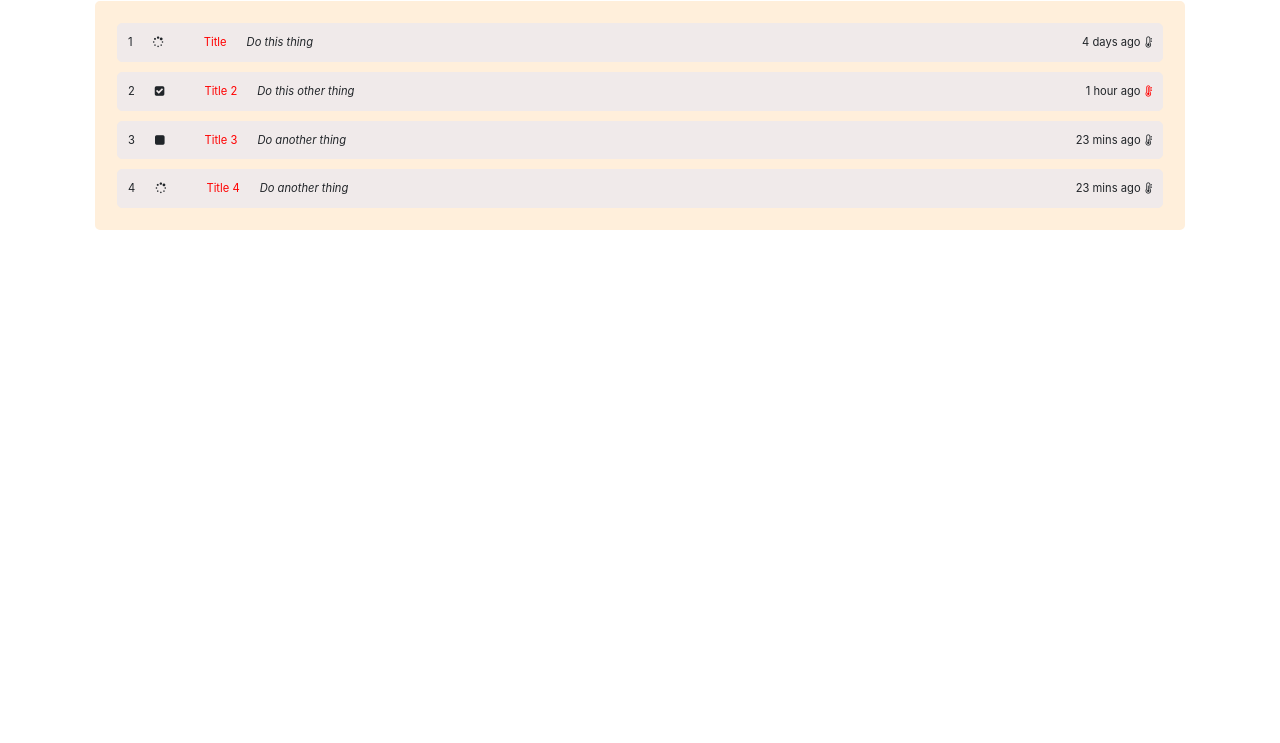
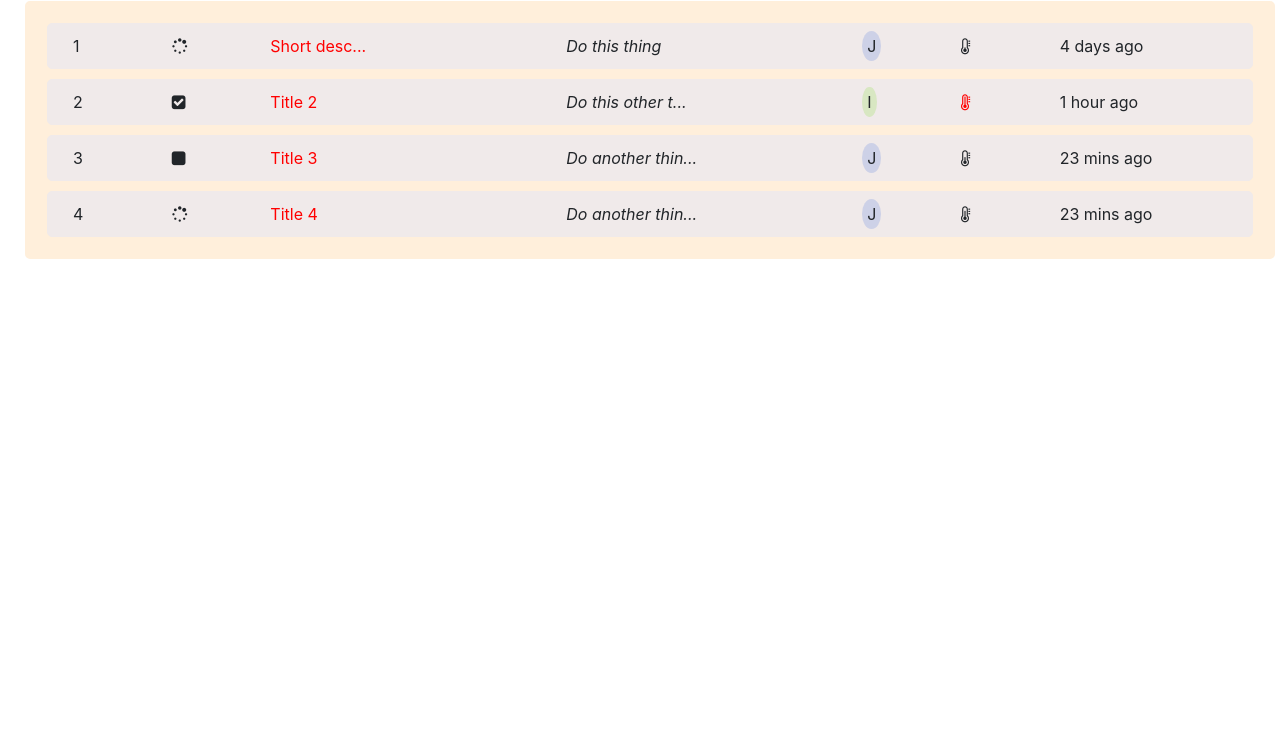
Before and after one commit to jpoffline/todo, a plain HTML site: page frontend/index.html in a window 1280 px wide. Shown: the part 57-800 px from the top of the page. Drawn offline with nearby package versions, Linux system fonts and the light colour scheme.

Commit message:
items in table

```diff
--- a/frontend/index.html
+++ b/frontend/index.html
@@ -17,12 +17,12 @@
 
 <body>
 
-        <div class="container">
+        <div class="container-fluid">
     <span class="glyphicon glyphicon-search" aria-hidden="true"></span>
     <h1>Todo</h1>
 
 
-        <div id="todoitems"></div>
+        <div id="todoitems" class="container-fluid"></div>
 
     <script src="https://code.jquery.com/jquery-3.2.1.slim.min.js"
         integrity="sha384-KJ3o2DKtIkvYIK3UENzmM7KCkRr/rE9/Qpg6aAZGJwFDMVNA/GpGFF93hXpG5KkN"
@@ -38,7 +38,11 @@
         <script src="js/data/sample.js"></script>
         <script src="js/data/data.js"></script>
         <script src="js/components/icons.js"></script>
-        <script src="js/components/todoitem.js"></script>
+        <script src="js/components/todoitem/todoitem.js"></script>
+        <script src="js/components/todoitem/status.js"></script>
+        <script src="js/components/todoitem/assignedto.js"></script>
+        <script src="js/components/todoitem/priority.js"></script>
+        <script src="js/utils/rgb.js"></script>
         <script src="js/main.js"></script>
 
         </div>
--- a/frontend/js/components/todoitem.js
+++ /dev/null
@@ -1,100 +0,0 @@
-function todoItemComponent(todoitem){
-    var comp = document.createElement("div");
-    comp.classList.add("todoitem");
-    comp.setAttribute("id", "todo-" + todoitem.id)
-
-    comp.appendChild(todoItemIdComponent(todoitem.id));
-    comp.appendChild(todoItemStatusComponent("todo-" + todoitem.id + "-status", todoitem.status))
-    comp.appendChild(todoItemTitleComponent(todoitem.title));
-    comp.appendChild(todoItemBodyComponent(todoitem.body));
-
-    comp.appendChild(todoItemPriorityComponent(todoitem.priority));
-    comp.appendChild(todoItemAddedComponent(todoitem.added));
-
-    return(comp)
-}
-
-function todoItemAddedComponent(when){
-    var component = document.createElement("span");
-    component.innerHTML = when
-    component.classList.add("todoitemadded");
-    return(component)
-}
-
-function todoItemPriorityComponent(priority){
-    if(priority < 0){priority = 0}
-    if(priority > 4){priority = 4}
-    var component = document.createElement("span");
-    component.appendChild(genIcon("thermometer-" + priority))
-    if(priority > 3){
-        component.classList.add("red")
-    }
-    component.classList.add("todoitempriority");
-    return(component)
-}
-
-function todoItemStatusIcon(status){
-    if(status == "done"){
-        return(genIcon("check-square"))
-    } else if(status == "todo"){
-        return(genIcon("square"))
-    } else if(status == "doing"){
-        return(genIcon("spinner"))
-    }
-    return(status)
-}
-
-function todoItemStatusComponent(id, status){
-    var component = document.createElement("span");
-    component.setAttribute("id", id)
-    component.classList.add(status)
-    component.appendChild(todoItemStatusIcon(status))
-    component.classList.add("todoitemstatus");
-
-    component.setAttribute("onclick", "cycleItemStatus(this.id)")
-    return(component)
-}
-
-function todoItemIdComponent(id){
-    var compid = document.createElement("span");
-    compid.innerHTML = id;
-    return(compid)
-}
-
-function todoItemTitleComponent(title){
-    var comp = document.createElement("span");
-    comp.innerHTML = title;
-    comp.classList.add("todoitemtitle")
-    return(comp)
-}
-
-function todoItemBodyComponent(body){
-    var compbody = document.createElement("span");
-    compbody.innerHTML = body;
-    compbody.classList.add("todoitembody");
-    return(compbody)
-}
-
-
-
-
-function cycleItemStatus(id){
-
-    comp = document.getElementById(id)
-    currentStatusList = comp.classList
-    if(currentStatusList.contains("doing")){
-        crntStatus = "doing"
-        newStatus = "done"
-    } else if(currentStatusList.contains("done")){
-        crntStatus = "done"
-        newStatus = "todo"
-    }else if(currentStatusList.contains("todo")){
-        crntStatus = "todo"
-        newStatus = "doing"
-    }
-
-    comp.replaceChild(todoItemStatusIcon(newStatus), comp.childNodes[0])
-    comp.classList.remove(crntStatus)
-    comp.classList.add(newStatus)
-
-}
--- /dev/null
+++ b/frontend/js/components/todoitem/assignedto.js
@@ -0,0 +1,16 @@
+
+function todoItemAssignedToComponent(assignedto){
+    var component = document.createElement("span");
+    component.appendChild(todoItemAssignedToIconComponent(assignedto.charAt(0).toUpperCase(), toRGB(assignedto)))
+    component.classList.add("todoitemassignedto");
+    return (component)
+}
+
+function todoItemAssignedToIconComponent(letter, colour){
+    var component = document.createElement("span");
+    component.innerHTML = letter
+
+    component.style.background = colour
+    component.classList.add("assignedtobadge")
+    return(component)
+}
--- /dev/null
+++ b/frontend/js/components/todoitem/priority.js
@@ -0,0 +1,11 @@
+function todoItemPriorityComponent(priority){
+    if(priority < 0){priority = 0}
+    if(priority > 4){priority = 4}
+    var component = document.createElement("span");
+    component.appendChild(genIcon("thermometer-" + priority))
+    if(priority > 3){
+        component.classList.add("red")
+    }
+    component.classList.add("todoitempriority");
+    return(component)
+}
--- /dev/null
+++ b/frontend/js/components/todoitem/status.js
@@ -0,0 +1,42 @@
+function todoItemStatusIcon(status) {
+    if (status == "done") {
+        return (genIcon("check-square"))
+    } else if (status == "todo") {
+        return (genIcon("square"))
+    } else if (status == "doing") {
+        return (genIcon("spinner"))
+    }
+    return (status)
+}
+
+function todoItemStatusComponent(id, status) {
+    var component = document.createElement("span");
+    component.setAttribute("id", id)
+    component.classList.add(status)
+    component.appendChild(todoItemStatusIcon(status))
+    component.classList.add("todoitemstatus");
+
+    component.setAttribute("onclick", "cycleItemStatus(this.id)")
+    return (component)
+}
+
+function cycleItemStatus(id) {
+
+    comp = document.getElementById(id)
+    currentStatusList = comp.classList
+    if (currentStatusList.contains("doing")) {
+        crntStatus = "doing"
+        newStatus = "done"
+    } else if (currentStatusList.contains("done")) {
+        crntStatus = "done"
+        newStatus = "todo"
+    } else if (currentStatusList.contains("todo")) {
+        crntStatus = "todo"
+        newStatus = "doing"
+    }
+
+    comp.replaceChild(todoItemStatusIcon(newStatus), comp.childNodes[0])
+    comp.classList.remove(crntStatus)
+    comp.classList.add(newStatus)
+
+}
--- /dev/null
+++ b/frontend/js/components/todoitem/todoitem.js
@@ -0,0 +1,64 @@
+function todoItemComponent(todoitem) {
+    var comp = document.createElement("div");
+    comp.classList.add("todoitem");
+    comp.classList.add("row");
+    comp.setAttribute("onclick", "todoItemClicked(this.id)");
+    comp.setAttribute("id", "todo-" + todoitem.id)
+
+    comp.appendChild(BSTBELEM(todoItemIdComponent(todoitem.id), "1"));
+    comp.appendChild(BSTBELEM(todoItemStatusComponent("todo-" + todoitem.id + "-status", todoitem.status), "1"))
+    comp.appendChild(BSTBELEM(todoItemTitleComponent(todoitem.title), "3"));
+    comp.appendChild(BSTBELEM(todoItemBodyComponent(todoitem.body), "3"));
+
+    comp.appendChild(BSTBELEM(todoItemAssignedToComponent(todoitem.assignedto), "1"));
+    comp.appendChild(BSTBELEM(todoItemPriorityComponent(todoitem.priority), "1"));
+    comp.appendChild(BSTBELEM(todoItemAddedWhenComponent(todoitem.added)));
+
+    return (comp)
+}
+
+function todoItemClicked(id){
+    console.log(id)
+}
+
+function BSTBELEM(content, n="2"){
+    var comp = document.createElement("div");
+    comp.classList.add("col-md-" + n);
+    comp.appendChild(content)
+    return(comp)
+}
+
+function todoItemAddedWhenComponent(when) {
+    var component = document.createElement("span");
+    component.innerHTML = when
+    component.classList.add("todoitemadded");
+    return (component)
+}
+
+function todoItemIdComponent(id) {
+    var compid = document.createElement("span");
+    compid.innerHTML = id;
+    return (compid)
+}
+
+function todoItemTitleComponent(title) {
+    var comp = document.createElement("span");
+
+    comp.innerHTML = stringTruncate(title, 10);
+    comp.classList.add("todoitemtitle")
+    return (comp)
+}
+
+function todoItemBodyComponent(body) {
+    var compbody = document.createElement("span");
+    compbody.innerHTML = stringTruncate(body, 15);
+    compbody.classList.add("todoitembody");
+    return (compbody)
+}
+
+function stringTruncate(str, len){
+    if(str.length > len){
+        return(str.slice(0, len) + '...')
+    }
+    return(str)
+}
--- a/frontend/js/data/sample.js
+++ b/frontend/js/data/sample.js
@@ -2,12 +2,13 @@ var SAMPLEDATA = {
     'items': [
         {
             'id': 1,
-            'title': 'Title',
+            'title': 'Short description of item',
             'body': 'Do this thing',
             'status': 'doing',
             'added': '4 days ago',
             'priority': 1,
-            'assignedto': 'jpearson'
+            'assignedto': 'jpearson',
+            'category': 'house'
         },
         {
             'id': 2,
@@ -16,7 +17,8 @@ var SAMPLEDATA = {
             'status': 'done',
             'added': '1 hour ago',
             'priority': 4,
-            'assignedto': 'jpearson'
+            'assignedto': 'Iona',
+            'category': 'house'
         },
         {
             'id': 3,
@@ -25,7 +27,8 @@ var SAMPLEDATA = {
             'status': 'todo',
             'added': '23 mins ago',
             'priority': 2,
-            'assignedto': 'jpearson'
+            'assignedto': 'jpearson',
+            'category': 'house'
         },
         {
             'id': 4,
@@ -34,7 +37,8 @@ var SAMPLEDATA = {
             'status': 'doing',
             'added': '23 mins ago',
             'priority': 3,
-            'assignedto': 'jpearson'
+            'assignedto': 'jpearson',
+            'category': 'house'
         }
     ]
 }
--- a/frontend/js/main.js
+++ b/frontend/js/main.js
@@ -4,6 +4,9 @@ function renderTodoItems(){
     var a = document.getElementById("todoitems")
     var data = loadData()
     data.items.forEach(item=>{
+        //r = document.createElement("div");
+        //r.classList.add("row")
         a.appendChild(todoItemComponent(item))
+        //a.appendChild(r)
     })
 }
--- /dev/null
+++ b/frontend/js/utils/rgb.js
@@ -0,0 +1,14 @@
+function toRGB(str) {
+    var hash = 0;
+    if (str.length === 0) return hash;
+    for (var i = 0; i < str.length; i++) {
+        hash = str.charCodeAt(i) + ((hash << 5) - hash);
+        hash = hash & hash;
+    }
+    var rgb = [0, 0, 0];
+    for (var i = 0; i < 3; i++) {
+        var value = (hash >> (i * 8)) & 255;
+        rgb[i] = value;
+    }
+    return `rgba(${rgb[0]}, ${rgb[1]}, ${rgb[2]}, 0.2)`;
+}
--- a/frontend/style.css
+++ b/frontend/style.css
@@ -1,6 +1,6 @@
 
 body{
-    font-size: 70%
+    font-size: 100%
   }
 
   .red {
@@ -105,8 +105,7 @@ body{
 
   .todoitemtitle{
     color: red;
-    padding: 10px;
-    margin: 10px;
+
   }
 
   .todoitembody{
@@ -114,8 +113,7 @@ body{
   }
 
   .todoitemstatus{
-    margin: 10px;
-    padding: 10px;
+
   }
 
   #todoitems{
@@ -127,10 +125,19 @@ body{
   }
 
   .todoitemadded{
-    float: right;
+
   }
 
   .todoitempriority{
-    float:right;
-    padding-left: 5px;
+
   }
+
+  .todoitemassignedto{
+
+
+  }
+
+  .assignedtobadge{
+    border-radius: 75%;
+    padding: 5px;
+  }
```
Also changed, not shown: 1 other file.
